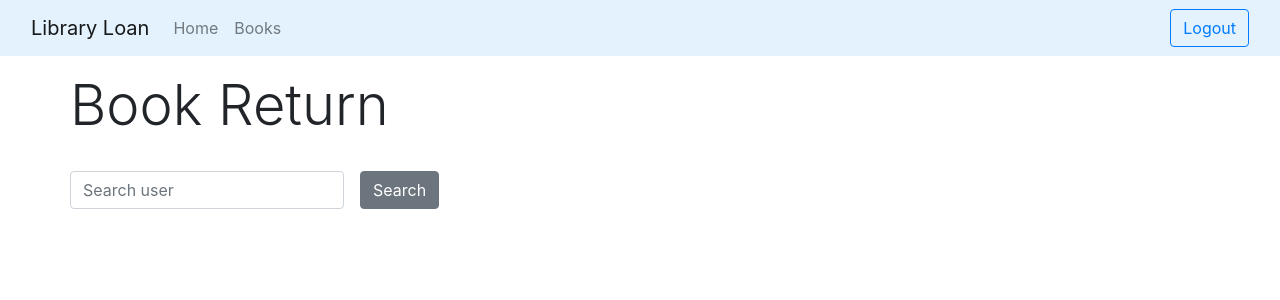
After one commit to topalh16/book-loan-system, a Flask app: template templates/book_return.html in a window 1280 px wide. The commit adds this page. Shown: the top 300 px of the page. Run offline with Flask 2, Linux system fonts and the light colour scheme; the template is opened without the code that fills it, so the values that code supplies are empty; some libraries are stand-ins or nearby versions.

Commit message:
Add book return feature

```diff
--- a/app.py
+++ b/app.py
@@ -3,7 +3,7 @@ from service.UserService import attempt_login, get_all_users, save_user, get_use
     get_users_by_name
 from service.BookService import get_all_books, get_book_by_isbn, save_book, update_book, delete_book
 from service.AuthorService import get_all_authors, save_author
-from service.BooksBorrowedService import lend_book_to_user
+from service.BooksBorrowedService import lend_book_to_user, get_borrows_by_user_id, return_books
 from model.Role import Role
 from helper import serialize, deserialize
 
@@ -201,5 +201,32 @@ def book_delete(isbn):
 # ------------------------------ #
 
 
+# ---------- Book Return Operations ---------- #
+
+@app.route('/book-return', methods=['GET', 'POST'])
+def book_return():
+    if 'user' in session:
+        user = deserialize(session['user'])
+        if user.role is not Role.ADMIN.value:
+            return redirect("/")
+
+        if request.method == 'POST':
+            return_books(request.form.getlist('borrow'))
+
+        searched_user = request.args.get('user')
+        users = []
+        if searched_user:
+            users = get_users_by_name(searched_user)
+
+        searched_user_id = request.args.get('user_id')
+        borrows = []
+        if searched_user_id:
+            borrows = get_borrows_by_user_id(searched_user_id)
+        return render_template('book_return.html', title="Book Return", user=user, searched_users=users, borrows=borrows)
+    return redirect("/login")
+
+
+# ------------------------------ #
+
 if __name__ == '__main__':
     app.run()
--- /dev/null
+++ b/templates/book_return.html
@@ -0,0 +1,46 @@
+{% extends "layout.html" %}
+{% block body %}
+    <div class="row">
+        <h1 class="display-4">Book Return</h1>
+    </div>
+    <div class="row mt-4">
+        <form class="form-inline" method="get">
+            <input type="text" name="user" class="form-control" id="user" placeholder="Search user">
+            <button class="btn btn-secondary ml-3" type="submit">Search</button>
+        </form>
+        {% if searched_users|length > 0 %}
+            <table class="table mt-3">
+                <tbody>
+                {% for searched_user in searched_users %}
+                    <tr>
+                        <th scope="row">{{ searched_user.email }}</th>
+                        <td>{{ searched_user.full_name }}</td>
+                        <td>
+                            <a href="{{ '/book-return?user_id=' ~ searched_user.user_id }}">Choose</a>
+                        </td>
+                    </tr>
+                {% endfor %}
+                </tbody>
+            </table>
+        {% endif %}
+    </div>
+    {% if borrows|length > 0 %}
+        <div class="row mt-4">
+            <div class="col-md-12">
+                <h4>Books Borrowed</h4>
+                <hr/>
+                <form method="post">
+                    {% for borrow in borrows %}
+                        <div class="form-group form-check">
+                            <input type="checkbox" name="borrow" value="{{ borrow.borrow_id }}" class="form-check-input"
+                                   id="check-{{ borrow.isbn }}">
+                            <label class="form-check-label"
+                                   for="check-{{ borrow.isbn }}">{{ borrow.book_title }}</label>
+                        </div>
+                    {% endfor %}
+                    <button type="submit" class="btn btn-primary">Return</button>
+                </form>
+            </div>
+        </div>
+    {% endif %}
+{% endblock %}
--- a/templates/layout.html
+++ b/templates/layout.html
@@ -4,6 +4,10 @@
     <meta charset="UTF-8">
     <link rel="stylesheet" href="https://stackpath.bootstrapcdn.com/bootstrap/4.5.0/css/bootstrap.min.css"
           integrity="sha384-9aIt2nRpC12Uk9gS9baDl411NQApFmC26EwAOH8WgZl5MYYxFfc+NcPb1dKGj7Sk" crossorigin="anonymous">
+    <script
+            src="https://code.jquery.com/jquery-3.5.1.js"
+            integrity="sha256-QWo7LDvxbWT2tbbQ97B53yJnYU3WhH/C8ycbRAkjPDc="
+            crossorigin="anonymous"></script>
     <title>{{ title }} - Library Loan</title>
 </head>
 <body>
@@ -45,6 +49,13 @@
                             Users
                         </a>
                     </li>
+                    <li class="nav-item">
+                        <a class="nav-link {% if title == 'Book Return' %}active{% endif %}"
+                           aria-current="page"
+                           href="/book-return">
+                            Book Return
+                        </a>
+                    </li>
                 {% endif %}
             </ul>
         </div>
@@ -57,5 +68,6 @@
 <div class="container mt-3">
     {% block body %}{% endblock %}
 </div>
+<script src="https://stackpath.bootstrapcdn.com/bootstrap/4.5.2/js/bootstrap.min.js"></script>
 </body>
 </html>
```
Also changed, not shown: repository/BooksBorrowedRepository.py (+19 -0 lines), service/BooksBorrowedService.py (+11 -5 lines). Lines whose indentation alone changed are shown as unchanged.
